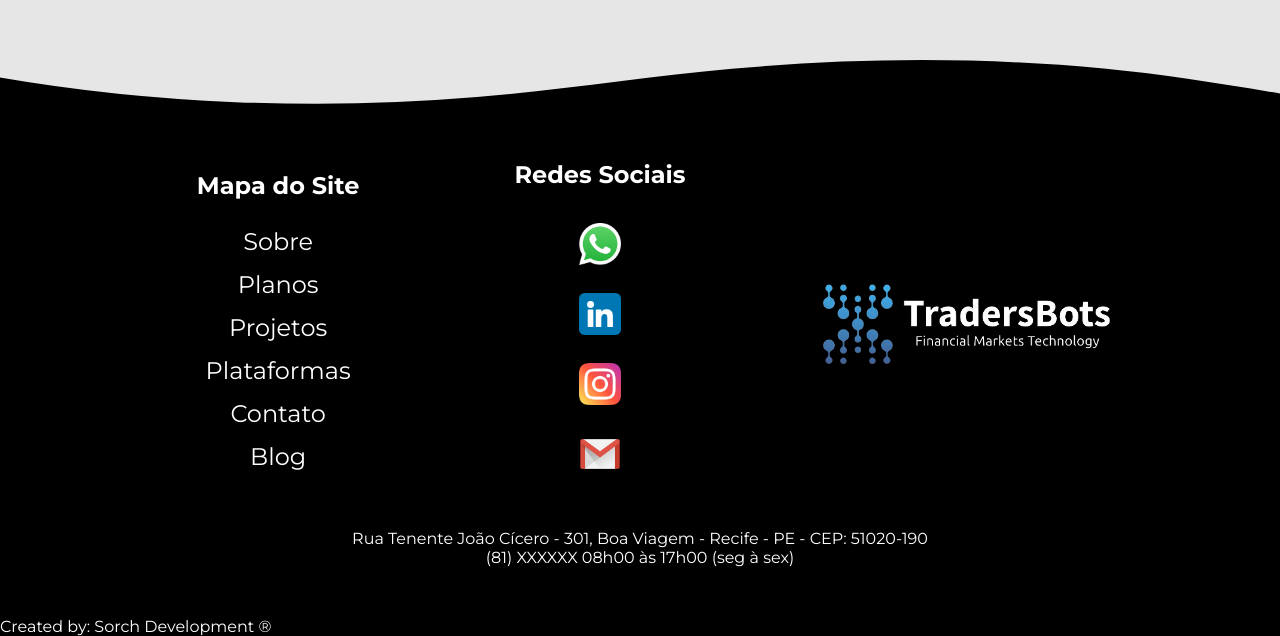
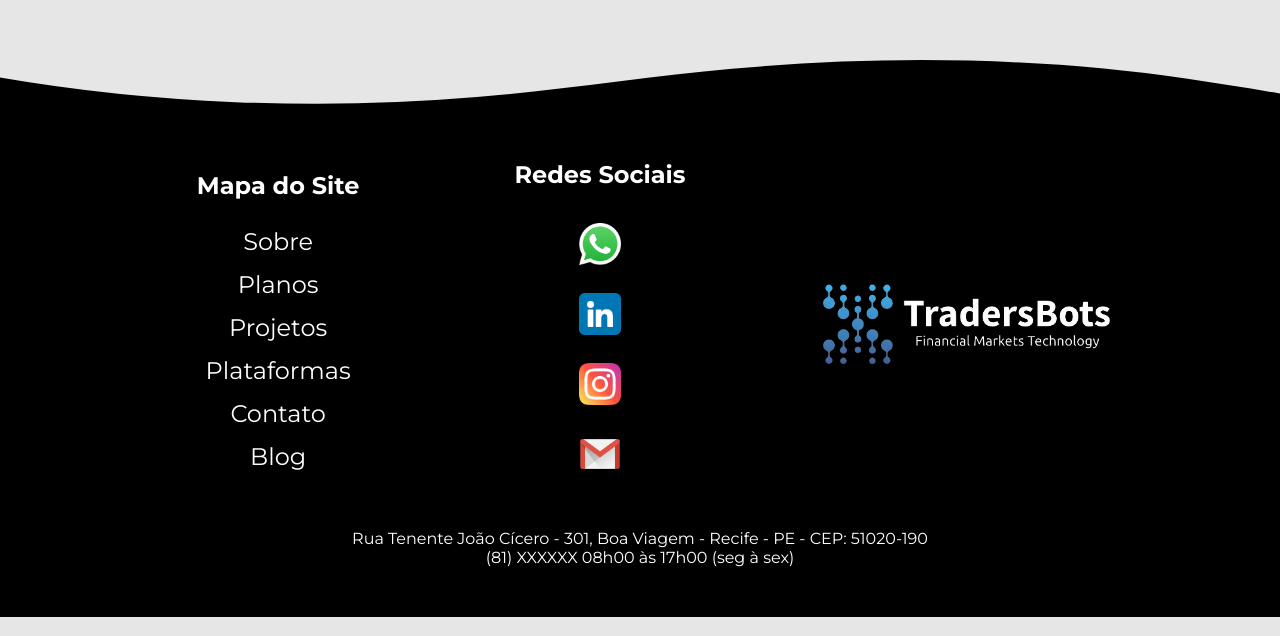
Before and after one commit to Fililpe/tradersbots7, a plain HTML site: page index.html in a window 1280 px wide. Shown: the part 5565-6201 px from the top of the page. Drawn offline with nearby package versions, Linux system fonts and the light colour scheme.

Commit message:
Atualizar o index.html

```diff
--- a/index.html
+++ b/index.html
@@ -461,7 +461,7 @@
         08h00 às 17h00 (seg à sex)
       </p>
     </div>
-    <div class="creditos" >Created by: Sorch Development &reg;</div>
+  <!-- <div class="creditos" >Created by: Sorch Development &reg;</div> -->
   </footer>
 </body>
 
```
